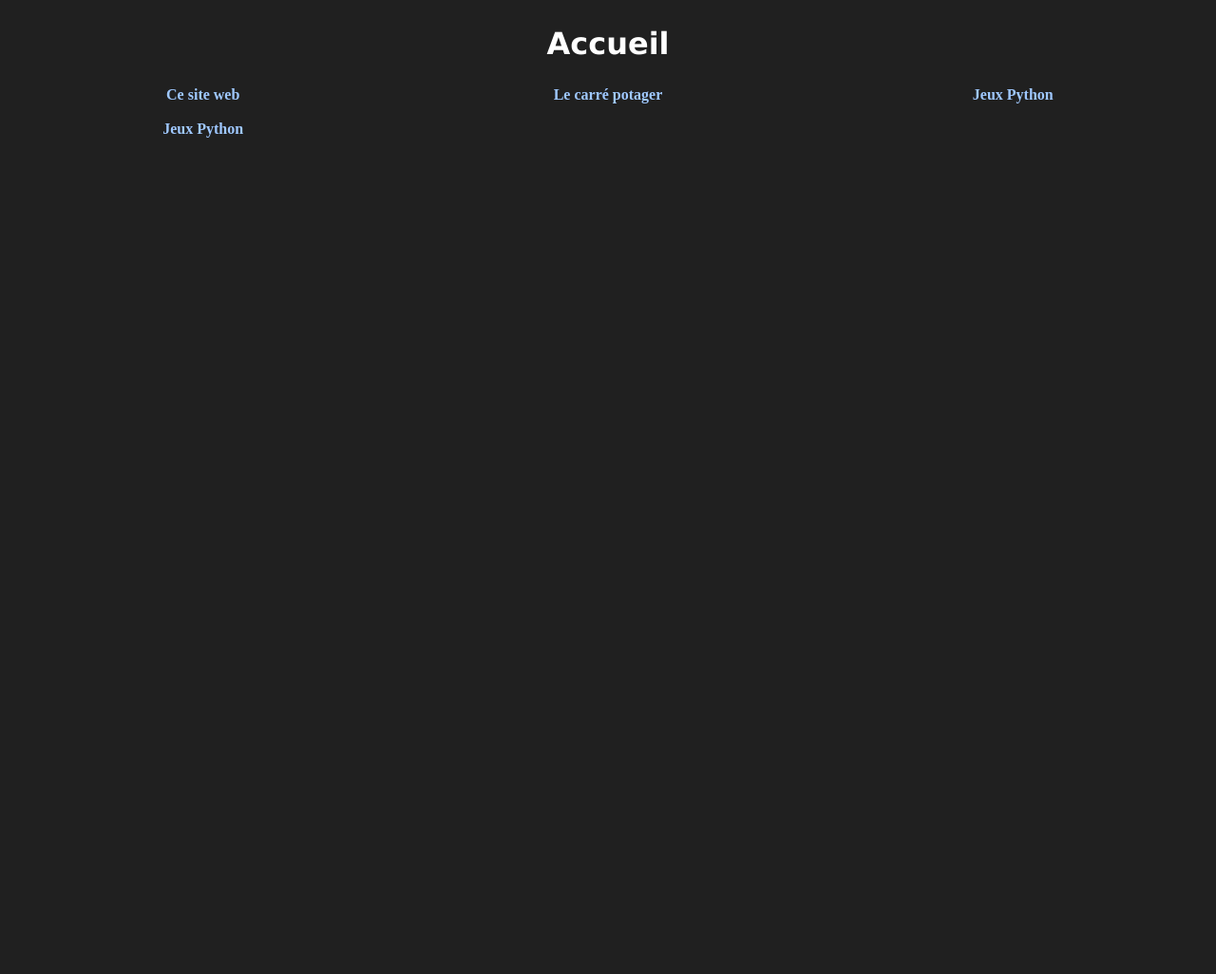
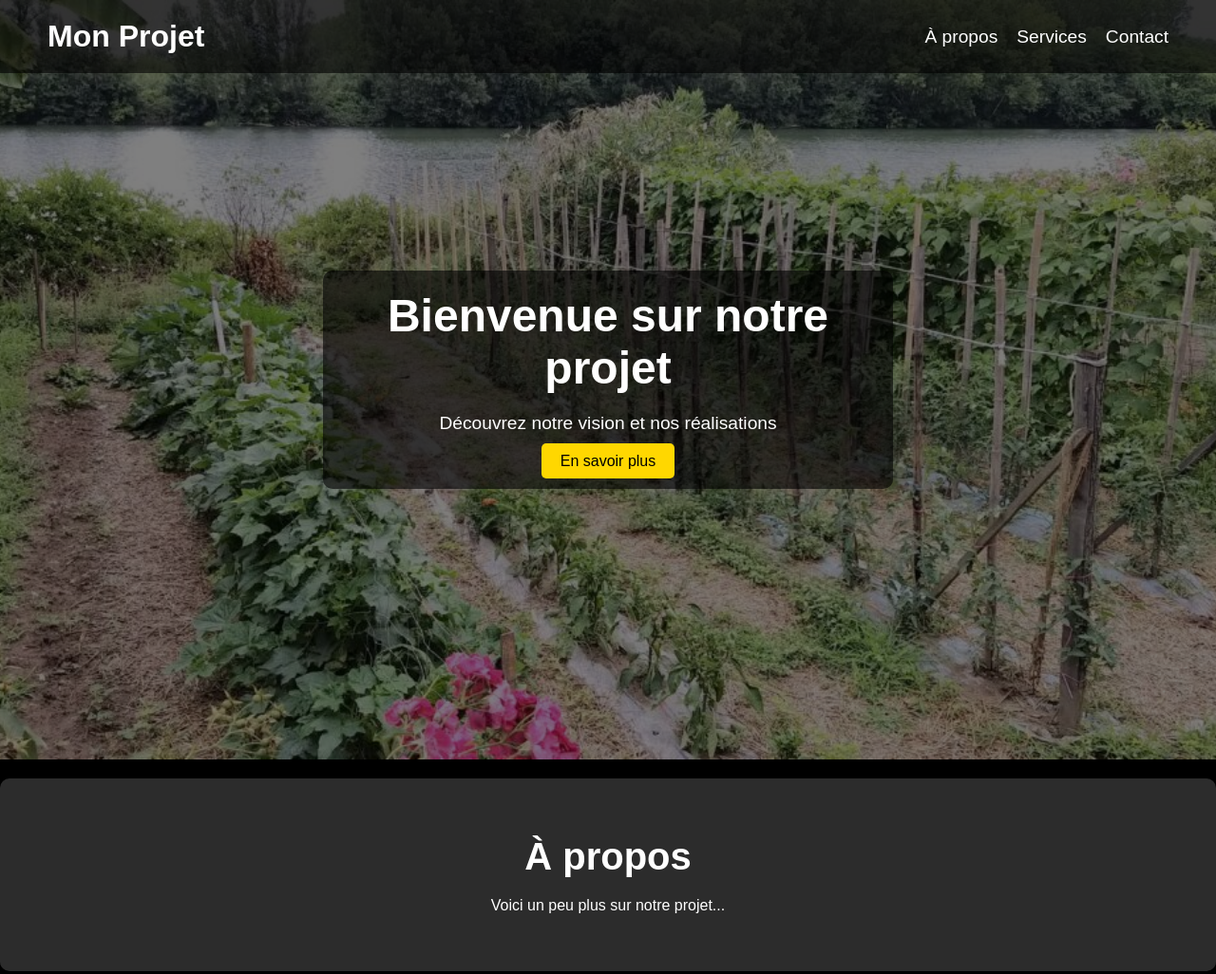
Before and after one commit to PotagerMJC/potagermjc.github.io, a plain HTML site: page index.html in a window 1280 px wide. Shown: the top 1026 px of the page at 95% size. Before the commit the page ends 800 px from the top, so only its background shows below. Drawn offline with Linux system fonts and the light colour scheme.

Commit message:
new version

```diff
--- a/index.html
+++ b/index.html
@@ -1,28 +1,57 @@
 <!DOCTYPE html>
 <html lang="fr">
 <head>
-    <meta charset="UTF-8">
-    <meta name="viewport" content="width=device-width, initial-scale=1.0">
-    <link rel="stylesheet" href="pages/css.css">
-    <title>Accueil</title>
-    <link rel="icon" type="image/vnd.icon" href="assets/icone/(mettreiciimage.ico)">
+  <meta charset="UTF-8">
+  <meta name="viewport" content="width=device-width, initial-scale=1.0">
+  <title>Accueil - Mon Projet</title>
+  <link rel="stylesheet" href="./pages/css.css">
 </head>
 <body>
-    <div id="accueil">
-        <h2>Accueil</h2>
-        <div class="listesites">
-            <div class="projet">
-                <a href="#">Ce site web</a>
-                <a href="https://github.com/clubInfoSite/JeuxPython">Jeux Python</a>
-            </div>
-            <div class="projet" style="background-image: url(carrePotager.jpg); background-size: 100%;">
-                <a href="https://potagermjc.github.io/">Le carré potager</a>
-            </div>
-            <div class="projet" style="background-image: url(./codePython.jpg); background-size: 135%;">
-                <a href="https://github.com/clubInfoSite/JeuxPython">Jeux Python</a>
-            </div>
-        </div>
+  <!-- Section d'en-tête -->
+  <header>
+    <div class="navbar">
+      <h1>Mon Projet</h1>
+      <nav>
+        <ul>
+          <li><a href="#about">À propos</a></li>
+          <li><a href="#services">Services</a></li>
+          <li><a href="#contact">Contact</a></li>
+        </ul>
+      </nav>
     </div>
+  </header>
+
+  <!-- Section de fond avec les images -->
+  <section class="hero">
+    <div class="hero-content">
+      <h2>Bienvenue sur notre projet</h2>
+      <p>Découvrez notre vision et nos réalisations</p>
+      <a href="#about" class="btn">En savoir plus</a>
+    </div>
+  </section>
+
+  <!-- Section À propos -->
+  <section id="about" class="about">
+    <h2>À propos</h2>
+    <p>Voici un peu plus sur notre projet...</p>
+  </section>
+
+  <!-- Section Services -->
+  <section id="services" class="services">
+    <h2>Nos services</h2>
+    <p>Nous offrons les meilleurs services...</p>
+  </section>
+
+  <!-- Section Contact -->
+  <section id="contact" class="contact">
+    <h2>Contactez-nous</h2>
+    <p>Envoyez-nous un message...</p>
+  </section>
+
+  <!-- Footer -->
+  <footer>
+    <p>&copy; 2025 Mon Projet. Tous droits réservés.</p>
+  </footer>
 
 </body>
 </html>
--- a/pages/css.css
+++ b/pages/css.css
@@ -1,25 +1,137 @@
-body{
-    background-color: #202020;
-}
-#accueil{
+/* Réinitialisation des marges et padding */
+* {
+    margin: 0;
+    padding: 0;
+    box-sizing: border-box;
+  }
+
+  /* Définition du fond global */
+  body {
+    font-family: 'Arial', sans-serif;
+    color: #fff;
+    background: #000;
+  }
+
+  /* Header - Barre de navigation */
+  header {
+    background-color: rgba(0, 0, 0, 0.6);
+    position: fixed;
+    width: 100%;
+    top: 0;
+    left: 0;
+    padding: 20px 50px;
+    z-index: 1000;
+  }
+
+  .navbar {
+    display: flex;
+    justify-content: space-between;
+    align-items: center;
+  }
+
+  .navbar h1 {
+    color: #fff;
+    font-size: 2rem;
+  }
+
+  .navbar nav ul {
+    list-style: none;
+    display: flex;
+  }
+
+  .navbar nav ul li {
+    margin-left: 20px;
+  }
+
+  .navbar nav ul li a {
+    color: #fff;
+    text-decoration: none;
+    font-size: 1.2rem;
+  }
+
+  .navbar nav ul li a:hover {
+    color: #FFD700;
+  }
+
+  /* Section Hero - Fond avec les photos */
+  .hero {
+    height: 100vh;
+    background-image: url('../autres/ex1.jpg'); /* Remplacez par vos images */
+    background-size: cover;
+    background-position: center;
+    display: flex;
+    justify-content: center;
+    align-items: center;
     text-align: center;
-    color: white;
-    background-size: 100%;
-    padding-bottom: 4%;
-}
-h2{
-    font-size: 200%;
-    font-family: Verdana, Geneva, Tahoma, sans-serif;
-}
-.listesites{
-    display: flex;
-    justify-content: space-around;
-}
-.projet a{
+    color: #fff;
+    position: relative;
+    z-index: 0;
+  }
+
+  .hero::after {
+    content: "";
+    position: absolute;
+    top: 0;
+    left: 0;
+    width: 100%;
+    height: 100%;
+    background: rgba(0, 0, 0, 0.5);
+    z-index: -1;
+  }
+
+  .hero-content {
+    max-width: 600px;
+    padding: 20px;
+    background-color: rgba(0, 0, 0, 0.6);
+    border-radius: 10px;
+  }
+
+  .hero h2 {
+    font-size: 3rem;
+    margin-bottom: 20px;
+  }
+
+  .hero p {
+    font-size: 1.2rem;
+    margin-bottom: 20px;
+  }
+
+  .btn {
+    padding: 10px 20px;
+    background-color: #FFD700;
+    color: #000;
     text-decoration: none;
-    font-weight: bolder;
-    color: rgb(159, 200, 255);
-    display: block;
-    height: 100%;
-    width: 100%;
-}
+    border-radius: 5px;
+  }
+
+  .btn:hover {
+    background-color: #FFA500;
+  }
+
+  /* Sections générales */
+  section {
+    padding: 60px 20px;
+    text-align: center;
+  }
+
+  .about, .services, .contact {
+    background-color: #2c2c2c;
+    margin: 20px 0;
+    border-radius: 10px;
+  }
+
+  h2 {
+    font-size: 2.5rem;
+    margin-bottom: 20px;
+  }
+
+  footer {
+    background-color: #000;
+    text-align: center;
+    padding: 20px;
+    color: #fff;
+  }
+
+  footer p {
+    font-size: 1rem;
+  }
```
Also changed, not shown: autres/ex1.jpg (added).
